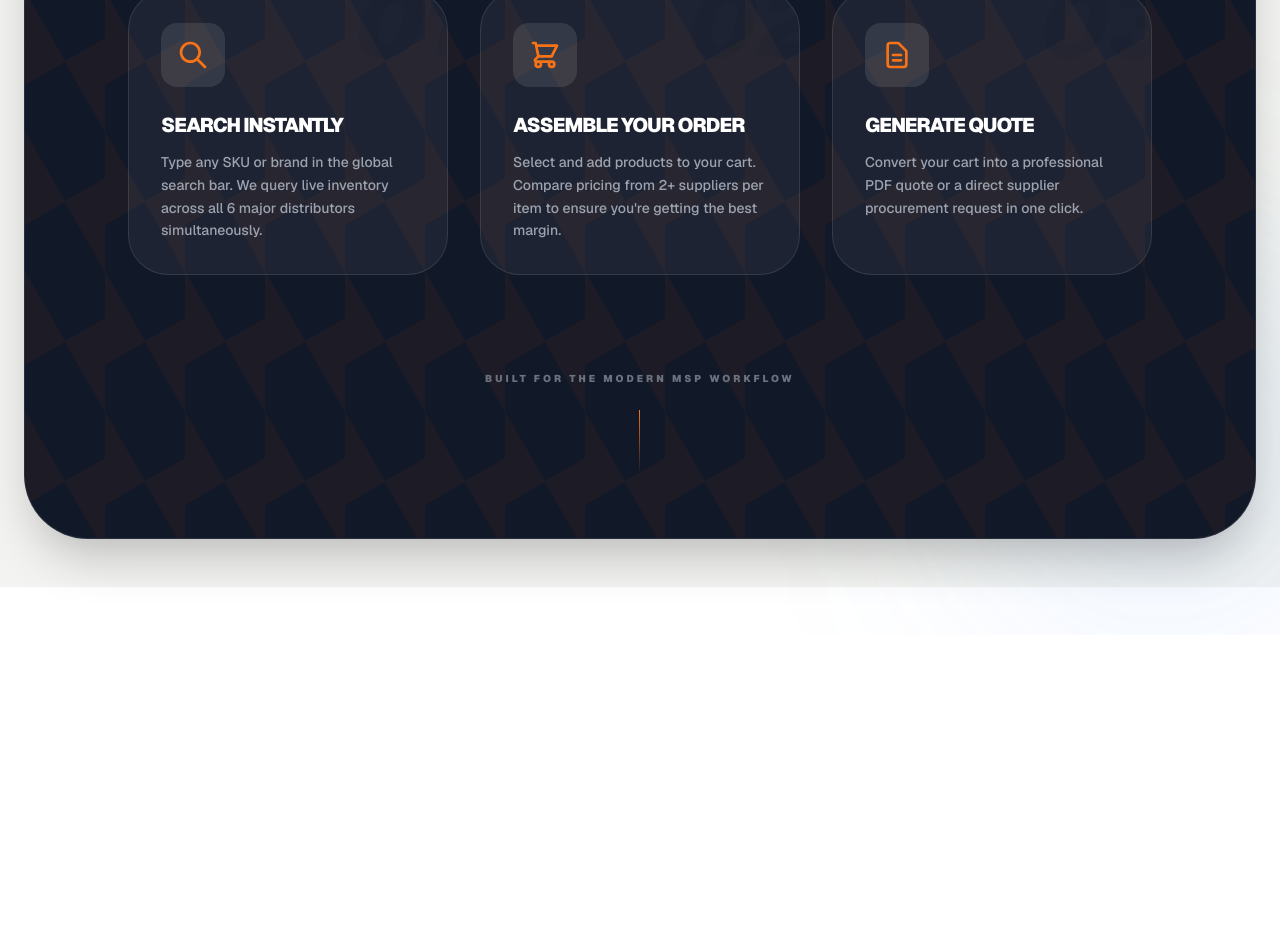
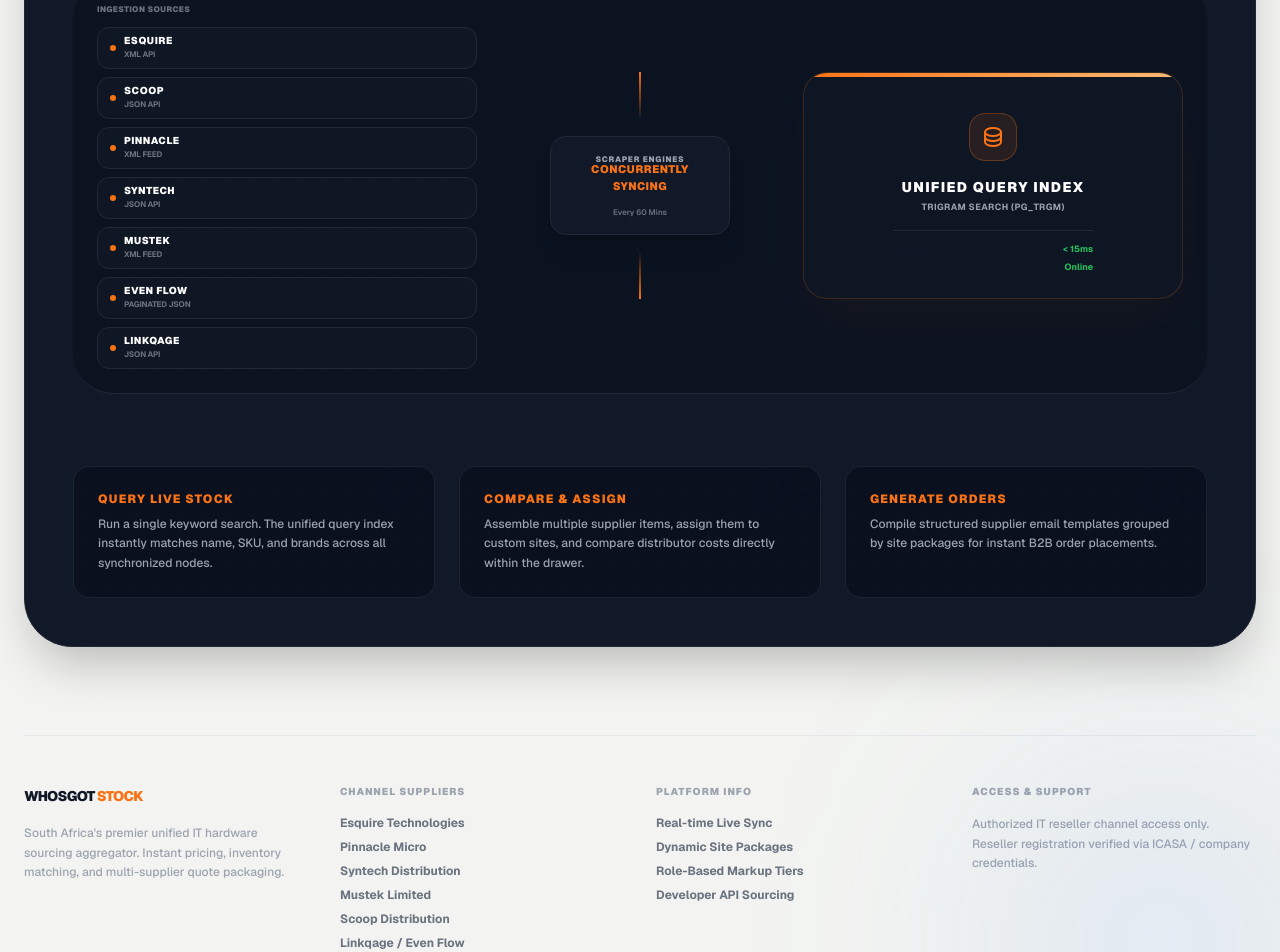
Before and after one commit to blakethebuilder/whosgotstock2, a Next.js app in the folder web/: page / in a window 1280 px wide. Shown: the part 1640-2592 px from the top of the page. Before the commit the page ends 2275 px from the top, so only its background shows below. Built offline with nearby package versions, Linux system fonts and the light colour scheme; no server answers; the database is empty.

Commit message:
feat: implement CSS data flow pipeline diagram and professional footer

```diff
--- a/web/app/components/BentoDashboard.tsx
+++ b/web/app/components/BentoDashboard.tsx
@@ -181,70 +181,154 @@ const BentoDashboard: React.FC<BentoDashboardProps> = ({
                 </div>
             </div>
 
-            {/* CHANNEL INTELLIGENCE / HOW IT WORKS */}
-            <div className="md:col-span-12 mt-8 py-16 px-10 bg-gray-900 dark:bg-gray-800/20 rounded-[4rem] text-center relative overflow-hidden border border-white/10 shadow-2xl">
-                <div className="absolute top-0 left-0 w-full h-full opacity-5 pointer-events-none">
-                    <div className="absolute inset-0" style={{ backgroundImage: 'linear-gradient(30deg, #f97316 12%, transparent 12.5%, transparent 87%, #f97316 87.5%, #f97316), linear-gradient(150deg, #f97316 12%, transparent 12.5%, transparent 87%, #f97316 87.5%, #f97316), linear-gradient(30deg, #f97316 12%, transparent 12.5%, transparent 87%, #f97316 87.5%, #f97316), linear-gradient(150deg, #f97316 12%, transparent 12.5%, transparent 87%, #f97316 87.5%, #f97316), linear-gradient(60deg, #f97316 25%, transparent 25.5%, transparent 75%, #f97316 75%, #f97316), linear-gradient(60deg, #f97316 25%, transparent 25.5%, transparent 75%, #f97316 75%, #f97316)', backgroundSize: '80px 140px' }} />
-                </div>
-
-                <div className="relative z-10 max-w-5xl mx-auto space-y-16">
-                    <div className="space-y-4">
-                        <h3 className="text-4xl md:text-5xl font-black text-white tracking-tighter italic">One Search. Complete Clarity.</h3>
-                        <p className="text-gray-400 text-lg font-medium max-w-2xl mx-auto uppercase tracking-widest text-xs">A sophisticated aggregation engine built on live data connections.</p>
+            {/* INVENTORY FLOW PIPELINE DIAGRAM */}
+            <div className="md:col-span-12 mt-8 bg-gray-900 dark:bg-gray-900/60 rounded-[3rem] border border-gray-800 p-8 sm:p-12 relative overflow-hidden shadow-2xl">
+                <div className="absolute inset-0 opacity-[0.02] bg-[radial-gradient(#fff_1px,transparent_1px)] [background-size:24px_24px] pointer-events-none" />
+                <div className="relative z-10 space-y-12">
+                    <div className="text-center max-w-2xl mx-auto space-y-2">
+                        <span className="text-[9px] font-black uppercase tracking-[0.2em] text-orange-500 bg-orange-500/10 px-3 py-1 rounded-full border border-orange-500/20">Live Channel Aggregator</span>
+                        <h3 className="text-3xl sm:text-4xl font-black text-white tracking-tighter italic">One Search. Complete Clarity.</h3>
+                        <p className="text-gray-400 text-xs font-semibold leading-relaxed">How WhosGotStock maps feeds from multiple B2B distributors into one instantaneous query index.</p>
                     </div>
 
-                    <div className="grid grid-cols-1 md:grid-cols-3 gap-8">
+                    {/* CSS Diagram Grid */}
+                    <div className="grid grid-cols-1 lg:grid-cols-11 items-center gap-6 py-6 border-y border-gray-800 bg-gray-950/30 rounded-[2.5rem] p-6">
+                        {/* Column 1: Supplier Nodes (4 cols) */}
+                        <div className="lg:col-span-4 space-y-3">
+                            <span className="text-[8px] font-black uppercase text-gray-500 tracking-wider block text-center lg:text-left mb-2">Ingestion Sources</span>
+                            <div className="grid grid-cols-2 sm:grid-cols-3 lg:grid-cols-1 gap-2">
+                                {[
+                                    { name: 'Esquire', type: 'XML API' },
+                                    { name: 'Scoop', type: 'JSON API' },
+                                    { name: 'Pinnacle', type: 'XML Feed' },
+                                    { name: 'Syntech', type: 'JSON API' },
+                                    { name: 'Mustek', type: 'XML Feed' },
+                                    { name: 'Even Flow', type: 'Paginated JSON' },
+                                    { name: 'Linkqage', type: 'JSON API' }
+                                ].map(s => (
+                                    <div key={s.name} className="flex items-center gap-2 px-3 py-2 bg-gray-900/80 border border-gray-800 rounded-xl">
+                                        <div className="w-1.5 h-1.5 bg-orange-500 rounded-full animate-pulse shrink-0" />
+                                        <div className="min-w-0 flex-1 text-left">
+                                            <div className="text-[10px] font-black text-white uppercase tracking-wider leading-none">{s.name}</div>
+                                            <div className="text-[8px] font-bold text-gray-500 uppercase mt-0.5 tracking-tight">{s.type}</div>
+                                        </div>
+                                    </div>
+                                ))}
+                            </div>
+                        </div>
+
+                        {/* Column 2: Pipelines & Flows (3 cols) */}
+                        <div className="lg:col-span-3 flex flex-row lg:flex-col items-center justify-center gap-4 py-4 lg:py-0">
+                            <div className="h-[2px] w-12 lg:w-[2px] lg:h-12 bg-gradient-to-r lg:bg-gradient-to-b from-orange-500 to-transparent animate-pulse" />
+                            <div className="bg-gray-900 border border-gray-800 rounded-2xl p-4 text-center max-w-[180px] shadow-xl">
+                                <span className="text-[8px] font-black uppercase text-gray-400 tracking-widest block mb-1">Scraper Engines</span>
+                                <div className="text-[11px] font-black text-orange-500 uppercase tracking-wider animate-bounce">Concurrently Syncing</div>
+                                <span className="text-[8px] text-gray-500 block mt-1 font-semibold">Every 60 Mins</span>
+                            </div>
+                            <div className="h-[2px] w-12 lg:w-[2px] lg:h-12 bg-gradient-to-r lg:bg-gradient-to-b from-transparent to-orange-500 animate-pulse" />
+                        </div>
+
+                        {/* Column 3: Unified Index Hub (4 cols) */}
+                        <div className="lg:col-span-4 bg-gray-900/60 border border-orange-500/20 rounded-3xl p-6 text-center space-y-4 shadow-2xl shadow-orange-500/5 relative overflow-hidden group">
+                            <div className="absolute top-0 left-0 w-full h-1 bg-gradient-to-r from-orange-500 to-orange-300" />
+                            <div className="mx-auto w-12 h-12 rounded-2xl bg-orange-500/10 flex items-center justify-center border border-orange-500/30">
+                                <svg className="w-6 h-6 text-orange-500" fill="none" stroke="currentColor" viewBox="0 0 24 24"><path strokeLinecap="round" strokeLinejoin="round" strokeWidth={2} d="M4 7v10c0 2.21 3.582 4 8 4s8-1.79 8-4V7M4 7c0 2.21 3.582 4 8 4s8-1.79 8-4M4 7c0-2.21 3.582-4 8-4s8 1.79 8 4m0 5c0 2.21-3.582 4-8 4s-8-1.79-8-4" /></svg>
+                            </div>
+                            <div>
+                                <h4 className="text-sm font-black text-white uppercase tracking-widest">Unified Query Index</h4>
+                                <p className="text-[9px] text-gray-400 font-bold uppercase tracking-wider mt-1">Trigram Search (pg_trgm)</p>
+                            </div>
+                            <div className="space-y-1 text-left text-[9px] font-semibold text-gray-405 border-t border-gray-800 pt-3 max-w-[200px] mx-auto">
+                                <div className="flex justify-between">
+                                    <span>Search Speed:</span>
+                                    <span className="text-green-500 font-bold">&lt; 15ms</span>
+                                </div>
+                                <div className="flex justify-between">
+                                    <span>Sync Status:</span>
+                                    <span className="text-green-500 font-bold">Online</span>
+                                </div>
+                            </div>
+                        </div>
+                    </div>
+
+                    {/* Step descriptions */}
+                    <div className="grid grid-cols-1 md:grid-cols-3 gap-6 pt-6">
                         {[
                             {
                                 step: "01",
-                                title: "Search Instantly",
-                                desc: `Type any SKU or brand in the global search bar. We query live inventory across all ${usageStats.totalSuppliers || suppliers.length || 6} major distributors simultaneously.`,
-                                icon: (
-                                    <svg className="w-8 h-8 text-orange-500" fill="none" stroke="currentColor" viewBox="0 0 24 24">
-                                        <path strokeLinecap="round" strokeLinejoin="round" strokeWidth={2} d="M21 21l-6-6m2-5a7 7 0 11-14 0 7 7 0 0114 0z" />
-                                    </svg>
-                                )
+                                title: "Query Live Stock",
+                                desc: "Run a single keyword search. The unified query index instantly matches name, SKU, and brands across all synchronized nodes."
                             },
                             {
                                 step: "02",
-                                title: "Assemble Your Order",
-                                desc: "Select and add products to your cart. Compare pricing from 2+ suppliers per item to ensure you're getting the best margin.",
-                                icon: (
-                                    <svg className="w-8 h-8 text-orange-500" fill="none" stroke="currentColor" viewBox="0 0 24 24">
-                                        <path strokeLinecap="round" strokeLinejoin="round" strokeWidth={2} d="M3 3h2l.4 2M7 13h10l4-8H5.4M7 13L5.4 5M7 13l-2.293 2.293c-.63.63-.184 1.707.707 1.707H17m0 0a2 2 0 100 4 2 2 0 000-4zm-8 2a2 2 0 11-4 0 2 2 0 014 0z" />
-                                    </svg>
-                                )
+                                title: "Compare & Assign",
+                                desc: "Assemble multiple supplier items, assign them to custom sites, and compare distributor costs directly within the drawer."
                             },
                             {
                                 step: "03",
-                                title: "Generate Quote",
-                                desc: "Convert your cart into a professional PDF quote or a direct supplier procurement request in one click.",
-                                icon: (
-                                    <svg className="w-8 h-8 text-orange-500" fill="none" stroke="currentColor" viewBox="0 0 24 24">
-                                        <path strokeLinecap="round" strokeLinejoin="round" strokeWidth={2} d="M9 12h6m-6 4h6m2 5H7a2 2 0 01-2-2V5a2 2 0 012-2h5.586a1 1 0 01.707.293l5.414 5.414a1 1 0 01.293.707V19a2 2 0 01-2 2z" />
-                                    </svg>
-                                )
+                                title: "Generate Orders",
+                                desc: "Compile structured supplier email templates grouped by site packages for instant B2B order placements."
                             }
                         ].map((item, i) => (
-                            <div key={i} className="group p-8 rounded-[2.5rem] bg-white/5 border border-white/10 hover:bg-white/10 transition-all text-left relative overflow-hidden">
-                                <div className="absolute -right-4 -top-4 opacity-10 group-hover:scale-110 transition-transform">
-                                    <span className="text-8xl font-black italic">{item.step}</span>
+                            <div key={i} className="p-6 rounded-2xl bg-gray-950/40 border border-gray-800/80 text-left relative overflow-hidden group hover:border-gray-700 transition-colors">
+                                <div className="absolute -right-2 -top-2 opacity-5">
+                                    <span className="text-6xl font-black italic">{item.step}</span>
                                 </div>
-                                <div className="mb-6 bg-white/10 w-16 h-16 rounded-2xl flex items-center justify-center group-hover:bg-orange-500/20 transition-colors">
-                                    {item.icon}
-                                </div>
-                                <h4 className="text-xl font-black text-white mb-3 uppercase tracking-tighter">{item.title}</h4>
-                                <p className="text-gray-400 text-sm leading-relaxed font-medium relative z-10">{item.desc}</p>
+                                <h4 className="text-xs font-black text-orange-500 uppercase tracking-widest mb-2">{item.title}</h4>
+                                <p className="text-gray-400 text-xs font-medium leading-relaxed">{item.desc}</p>
                             </div>
                         ))}
                     </div>
+                </div>
+            </div>
 
-                    <div className="pt-8 flex flex-col items-center gap-6">
-                        <p className="text-gray-500 text-[10px] font-black uppercase tracking-[0.3em]">Built for the modern MSP workflow</p>
-                        <div className="w-px h-16 bg-gradient-to-b from-orange-500 to-transparent" />
+            {/* PROFESSIONAL FOOTER */}
+            <footer className="md:col-span-12 mt-16 pt-12 border-t border-gray-200 dark:border-gray-800 text-center sm:text-left">
+                <div className="grid grid-cols-1 sm:grid-cols-4 gap-8 mb-12">
+                    <div className="space-y-4">
+                        <span className="text-gray-900 dark:text-white font-black text-sm tracking-tighter uppercase">
+                            WHOSGOT<span className="text-orange-500 ml-0.5">STOCK</span>
+                        </span>
+                        <p className="text-xs text-gray-400 dark:text-gray-500 font-medium leading-relaxed max-w-xs">
+                            South Africa's premier unified IT hardware sourcing aggregator. Instant pricing, inventory matching, and multi-supplier quote packaging.
+                        </p>
+                    </div>
+                    <div>
+                        <h4 className="text-[10px] font-black uppercase tracking-widest text-gray-400 mb-4">Channel Suppliers</h4>
+                        <ul className="space-y-2 text-xs font-bold text-gray-500 dark:text-gray-400">
+                            <li>Esquire Technologies</li>
+                            <li>Pinnacle Micro</li>
+                            <li>Syntech Distribution</li>
+                            <li>Mustek Limited</li>
+                            <li>Scoop Distribution</li>
+                            <li>Linkqage / Even Flow</li>
+                        </ul>
+                    </div>
+                    <div>
+                        <h4 className="text-[10px] font-black uppercase tracking-widest text-gray-400 mb-4">Platform Info</h4>
+                        <ul className="space-y-2 text-xs font-bold text-gray-500 dark:text-gray-400">
+                            <li>Real-time Live Sync</li>
+                            <li>Dynamic Site Packages</li>
+                            <li>Role-Based Markup Tiers</li>
+                            <li>Developer API Sourcing</li>
+                        </ul>
+                    </div>
+                    <div>
+                        <h4 className="text-[10px] font-black uppercase tracking-widest text-gray-400 mb-4">Access & Support</h4>
+                        <p className="text-xs text-gray-400 dark:text-gray-500 font-medium leading-relaxed">
+                            Authorized IT reseller channel access only. Reseller registration verified via ICASA / company credentials.
+                        </p>
                     </div>
                 </div>
-            </div>
+                <div className="pt-6 border-t border-gray-100 dark:border-gray-850 flex flex-col sm:flex-row justify-between items-center gap-4 text-[10px] font-bold text-gray-400 uppercase tracking-widest">
+                    <span>© {new Date().getFullYear()} WhosGotStock. All rights reserved.</span>
+                    <div className="flex gap-4">
+                        <a href="/login" className="hover:text-orange-500 transition-colors">Reseller Access</a>
+                        <span>•</span>
+                        <a href="/admin" className="hover:text-orange-500 transition-colors">Console Link</a>
+                    </div>
+                </div>
+            </footer>
         </div>
     );
 };
```
